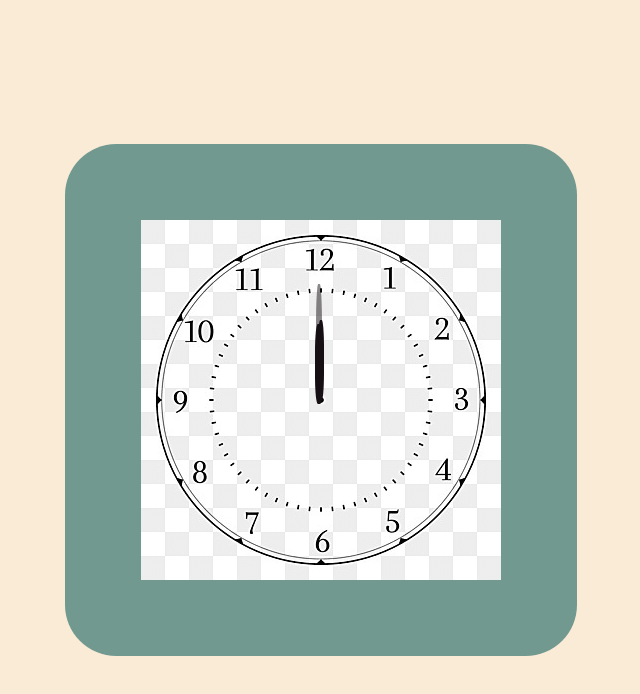
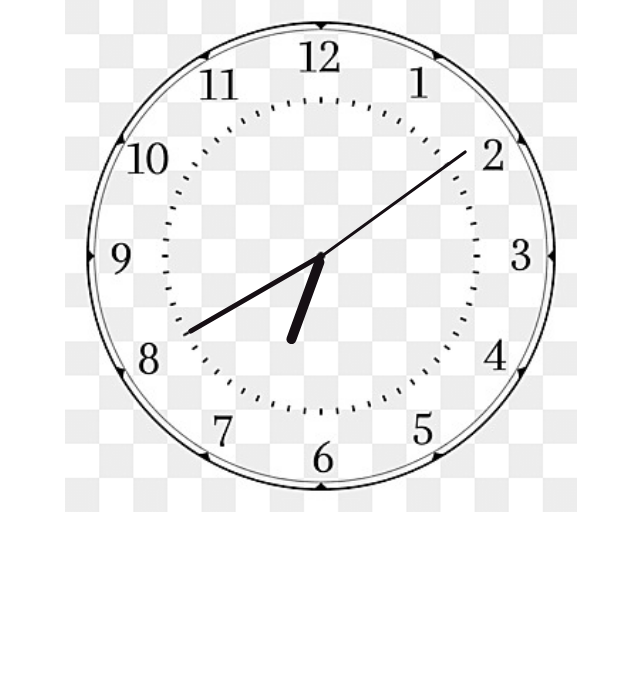
Before and after one commit to aayush3751/analog-clock, a plain HTML site: page index.html in a window 1280 px wide. Shown: the whole page, without its empty margins (319-959 px from the left). Drawn offline with Linux system fonts and the light colour scheme.

Commit message:
completed the logic part

```diff
--- a/app.js
+++ b/app.js
@@ -0,0 +1,17 @@
+setInterval(() => {
+    const date = new Date();
+
+    const htime = date.getHours();
+    const mtime = date.getMinutes();
+    const stime = date.getSeconds();
+
+    const hrotation = 30 * htime + mtime / 2;
+    const mrotation = 6 * mtime;
+    const srotation = 6 * stime;
+    console.log(stime);
+    console.log(htime);
+    console.log(mtime);
+    hour.style.transform = `rotate(${hrotation}deg)`;
+    minute.style.transform = `rotate(${mrotation}deg)`;
+    second.style.transform = `rotate(${srotation}deg)`;
+}, 1000);
--- a/index.html
+++ b/index.html
@@ -8,10 +8,11 @@
 </head>
 <body>
     <div id="clockcontainer">
-        <img src="clock.png">
+
         <div id="hour"></div>
         <div id="minute"></div>
         <div id="second"></div>
     </div>
+    <script src="app.js"></script>
 </body>
 </html>
--- a/style.css
+++ b/style.css
@@ -2,43 +2,45 @@
     margin:0;
     padding:0;
 }
-body{
-    display:flex;
-    align-items:center;
-    justify-content:center;
-    height:100vh;
-    background-color: rgb(250, 235, 215);
-}
+
 #clockcontainer{
+    position:relative;
     margin:auto;
-    background-color:rgb(113, 153, 144);
     width:40vw;
     height:40vw;
-    display:flex;
-    align-items:center;
-    justify-content:center;
-   border-radius:10%;
+   background:url(clock.png) no-repeat;
+   background-size:100%;
+
+
 }
+
+
 #minute ,#hour,#second{
-    position:absolute;
+   position:absolute;
     background:rgb(22, 15, 20);
-    border-radius :35%;
+    border-radius :10px;
+    transform-origin: bottom;
+
 }
-#hour{
-    width:0.5rem;
-    height:10%;
-    top:40.5%;
-    left:49.5%;
+ #hour{
+    width:2%;
+    height:18%;
+    top:32.2%;
+    left:49%;
+
+
 }
-#minute{
+ #minute{
+    width:1%;
+    height: 30%;
+    top:20%;
+    left:49.6%;
+
+}
+ #second{
     width:0.5%;
-    height:15%;
-    top:35.5%;
-    opacity:0.5;
-    left:49.59%;
+    height:35%;
+    top:15%;
+    left:49.8%;
+
 }
-#second{
-    width:0.5%;
-    height:10%;
-    top:40%;
-}
```
